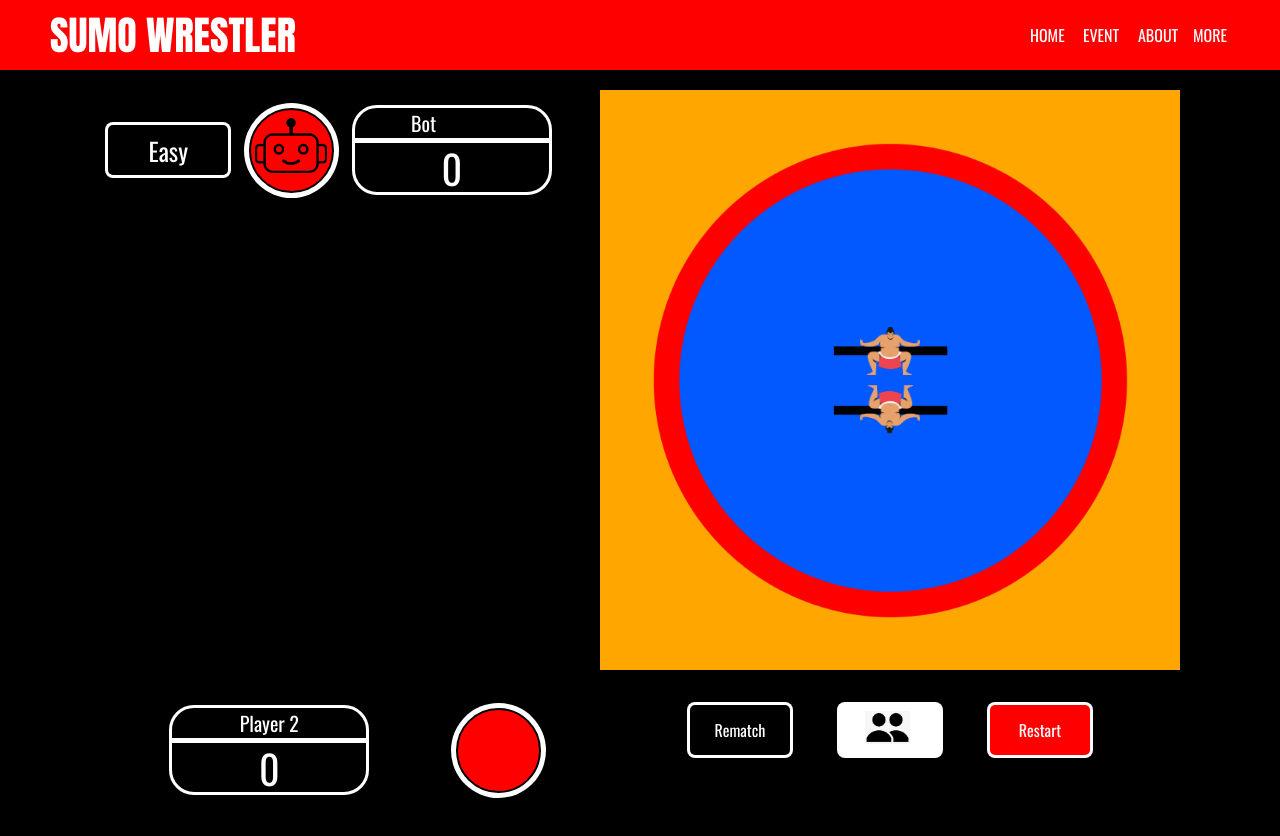
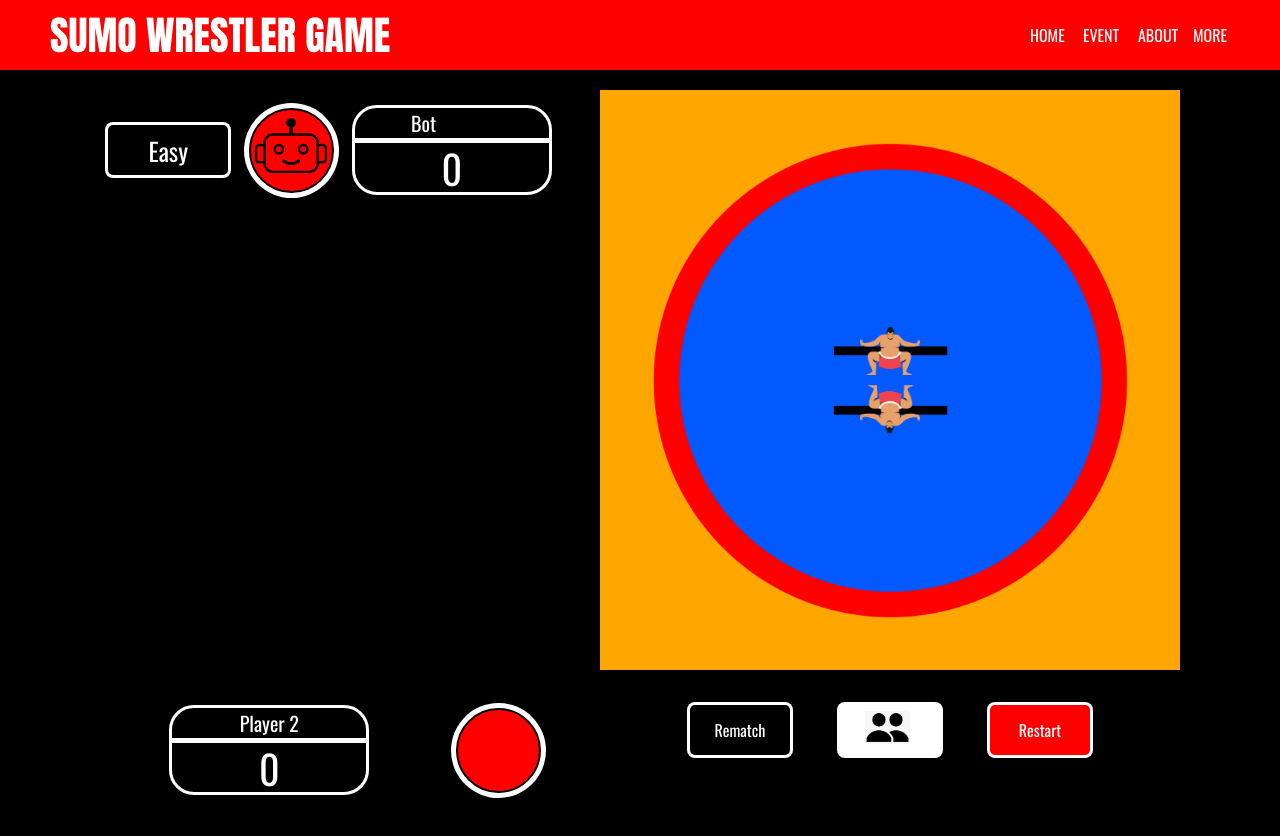
Before and after one commit to RishiWebDeveloper1/sumo_wrestler_game, a plain HTML site: page index.html in a window 1280 px wide. Drawn offline with nearby package versions, Linux system fonts and the light colour scheme.

Commit message:
Add files via upload

```diff
--- a/index.html
+++ b/index.html
@@ -23,7 +23,7 @@
 
     <!-- Open Graph / Facebook -->
     <meta property="og:type" content="website">
-    <meta property="og:title" content="Sumo Wrestler">
+    <meta property="og:title" content="Sumo Wrestler Game">
     <meta property="og:description"
         content="Prepare for an epic clash in the ring as colossal sumo wrestlers engage in a fierce battle for supremacy! Experience the intensity of Sumo Showdown">
     <meta property="og:image" content="https://rishiwebdeveloper1.github.io/sumo_wrestler_game/images/sumo_logo_icon.jpeg">
@@ -31,13 +31,13 @@
 
     <!-- Twitter -->
     <meta property="twitter:card" content="summary_large_image">
-    <meta property="twitter:title" content="Sumo Wrestler">
+    <meta property="twitter:title" content="Sumo Wrestler Game">
     <meta property="twitter:description"
         content="Prepare for an epic clash in the ring as colossal sumo wrestlers engage in a fierce battle for supremacy! Experience the intensity of Sumo Showdown">
     <meta property="twitter:image" content="https://rishiwebdeveloper1.github.io/sumo_wrestler_game/images/sumo_logo_icon.jpeg">
 
     <!-- WhatsApp -->
-    <meta property="og:site_name" content="Sumo Wrestler">
+    <meta property="og:site_name" content="Sumo Wrestler Game">
     <meta property="og:title" content="Sumo Wrestler">
     <meta property="og:description"
         content="Prepare for an epic clash in the ring as colossal sumo wrestlers engage in a fierce battle for supremacy! Experience the intensity of Sumo Showdown">
@@ -53,7 +53,7 @@
 
 <body id="body" onclick="music()">
     <header>
-        <div class="logo">Sumo wrestler</div>
+        <div class="logo">Sumo wrestler Game</div>
         <input type="checkbox" id="nav_check" hidden>
         <nav>
             <ul>
```
Also changed, not shown: multiplayer.html (+8 -8 lines).
